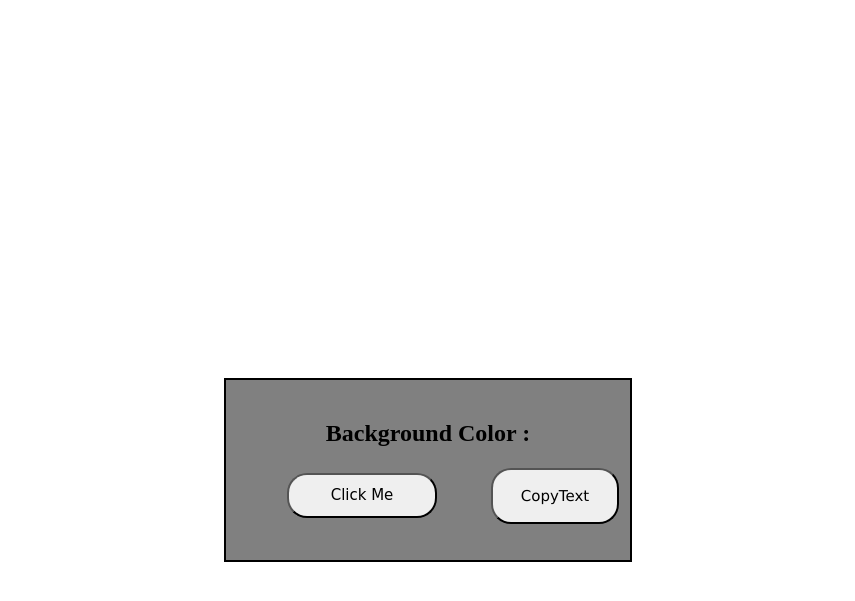
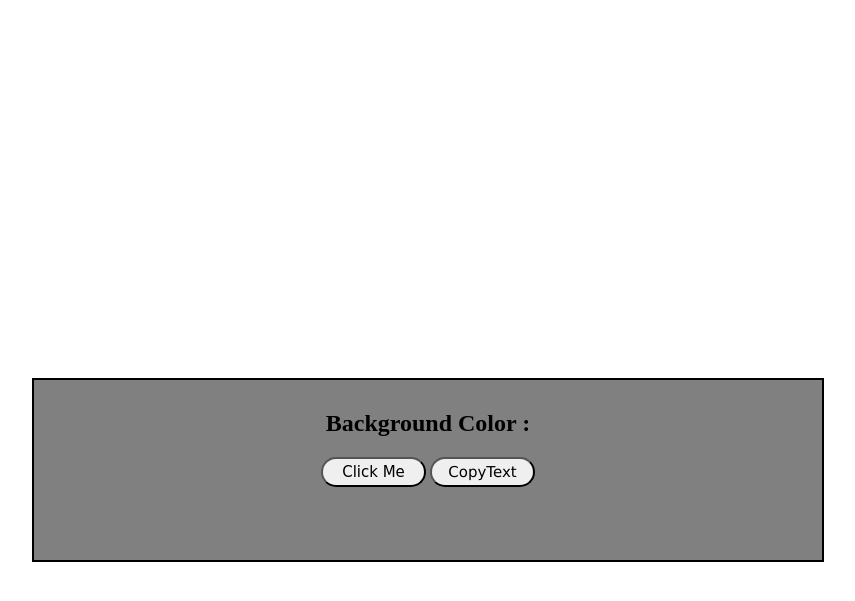
Before and after one commit to itzafzal007/colorflipper.github.io, a plain HTML site: page ColorFlipperRGB.html in a window 1280 px wide. Shown: the part 81-682 px from the top of the page, without its empty margins (212-1067 px from the left). Drawn offline with Linux system fonts and the light colour scheme.

Commit message:
Update ColorFlipperRGB.html

```diff
--- a/ColorFlipperRGB.html
+++ b/ColorFlipperRGB.html
@@ -17,15 +17,15 @@
             text-align: center;
             color: rgb(0, 0, 0);
             background-color: grey;
-            width:30vw;
+            width:60vw;
             height:20vh;
             border:2px solid black;
             padding:10px;
             margin-top:50vh;;
         }
         .btn{
-            width:10em;
-            height:3em;
+            width:7em;
+            height:2em;
             font-size:15px;
             border-radius:20px;
             font-family: cursive;
@@ -35,17 +35,14 @@
 
       }
 
-        h2{
-           text-align:center;
-    padding-top:10px;
-        }
+
         #copytext {
-            width: 10vw;
-            height: 7vh;
+            width: 7em;
+            height: 2em;
             align-items: center;
             position: relative;
-            left: 50px;
-            top: 1px;
+
+            top: 0px;
             font-family: verdana;
             font-size: 15px;
             border-radius: 20px;
```
